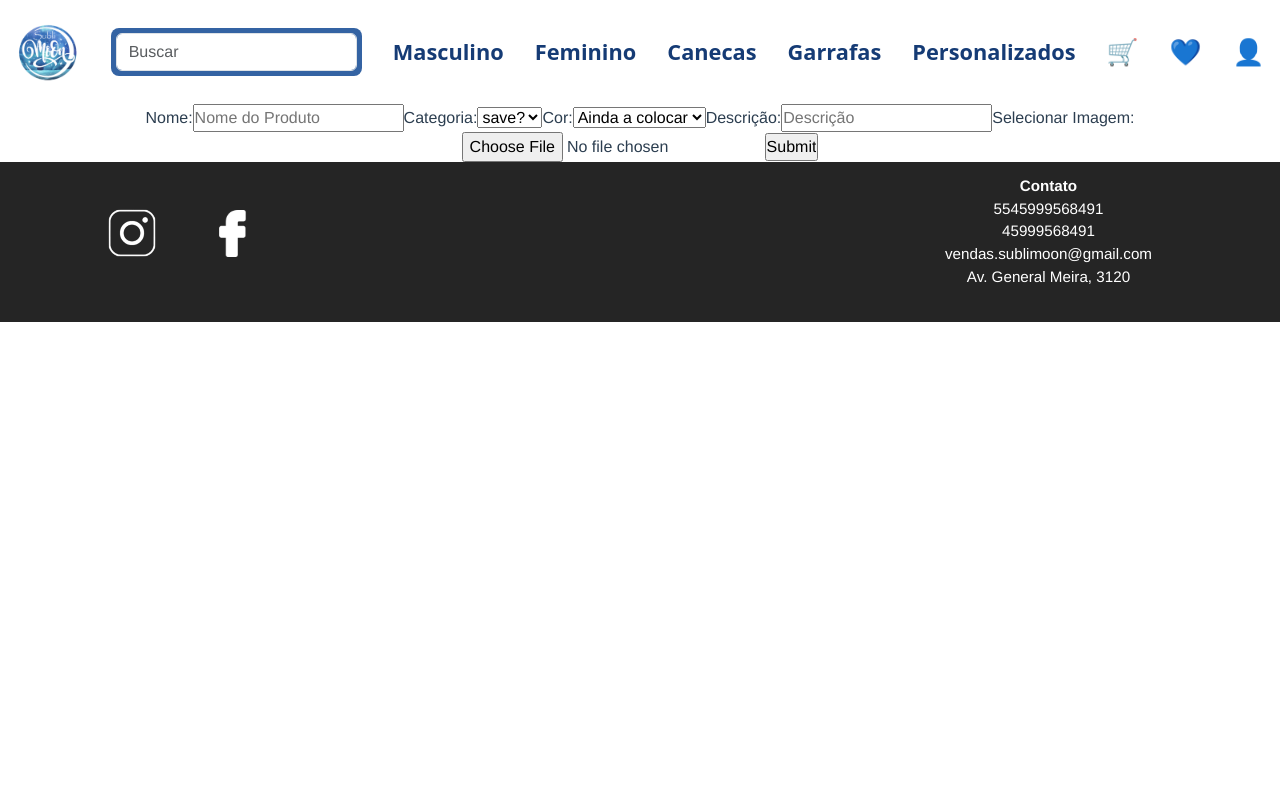
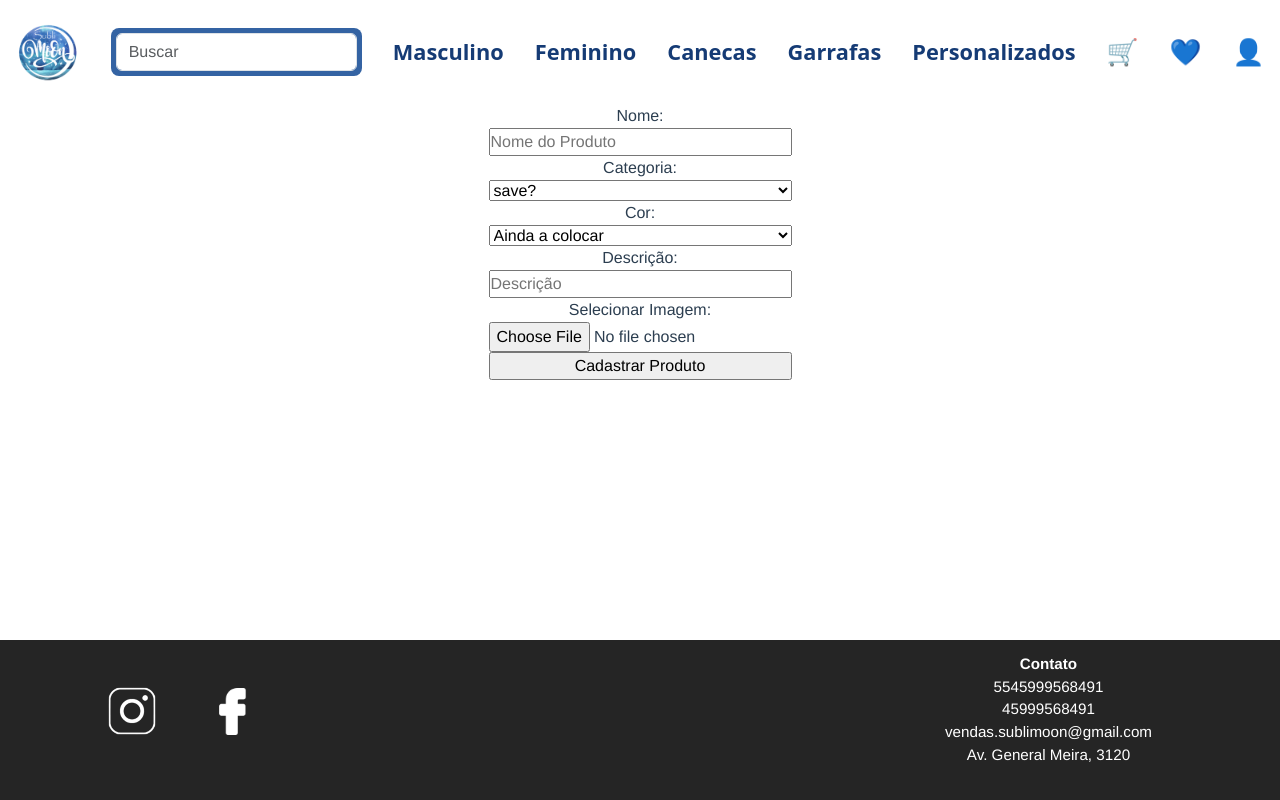
Before and after one commit to Grupo01UniamericaBackend/SublimoonFront, a Vue app in the folder sublimoon-front-end/: page /CadastrarProduto in a window 1280 px wide. Built offline with nearby package versions, Linux system fonts and the light colour scheme.

Commit message:
form arrumadinho

```diff
--- a/sublimoon-front-end/src/views/ProdutoView.vue/ProdutoCad.vue
+++ b/sublimoon-front-end/src/views/ProdutoView.vue/ProdutoCad.vue
@@ -1,5 +1,6 @@
 <template>
     <div class="mainTudo">
+        <div class="divForm">
             <form action="">
                 <label for="nomeProduto">Nome:</label>
                 <input type="text" placeholder="Nome do Produto">
@@ -19,7 +20,27 @@
 
                 <label for="img">Selecionar Imagem:</label>
                 <input type="file" id="img" name="img" accept="image/*">
-        <input type="submit">
+
+                <input type="submit" value="Cadastrar Produto">
             </form>
          </div>
+    </div>
 </template>
+
+<script lang="ts">
+
+</script>
+
+<style lang="scss">
+    .mainTudo{
+        min-height: 67vh;
+        display: flex;
+        margin: auto;
+        justify-content: center;
+    }
+    form{
+        display: flex;
+        flex-direction: column;
+        width: 100%;
+    }
+</style>
```
Lines whose indentation alone changed are shown as unchanged.
